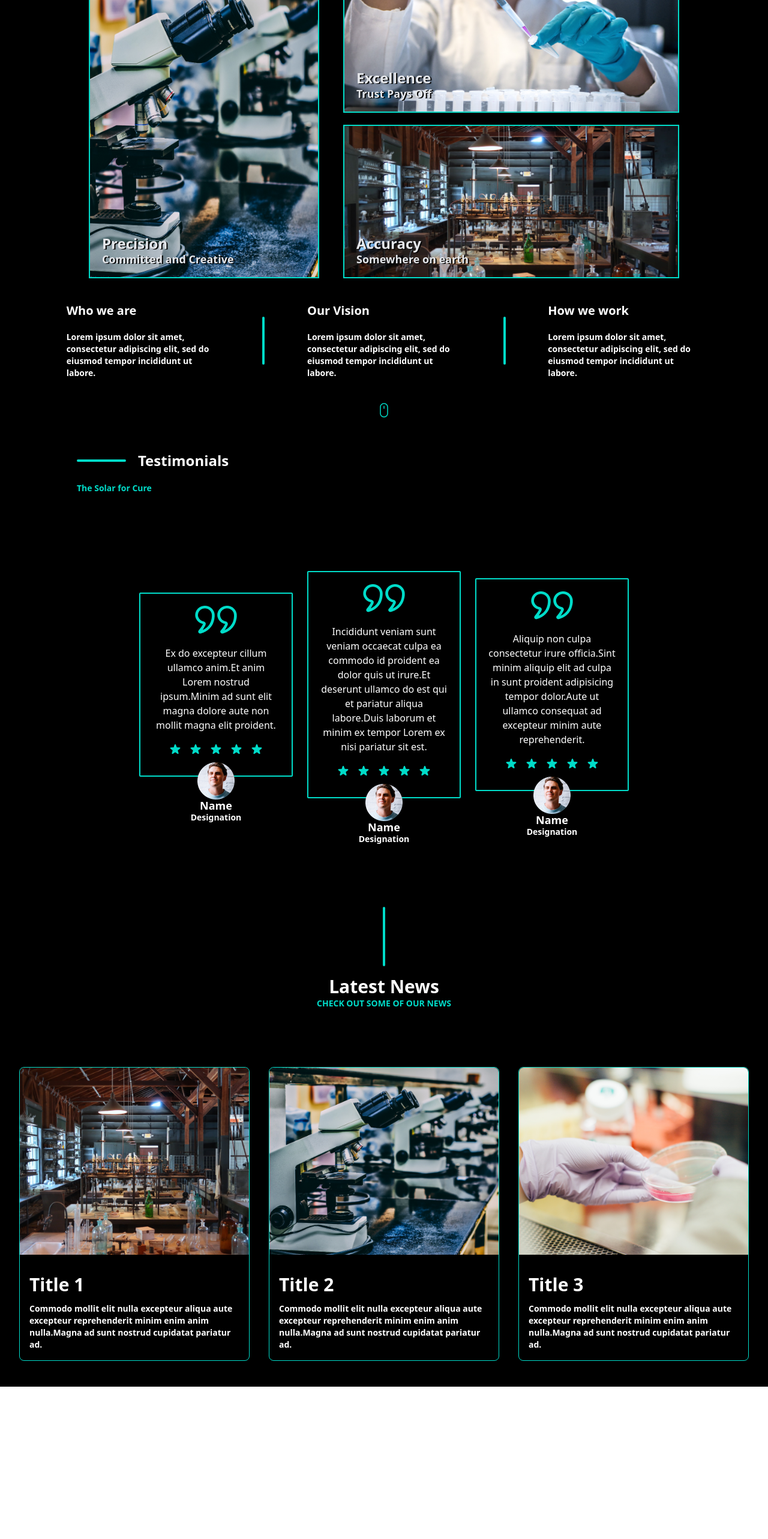
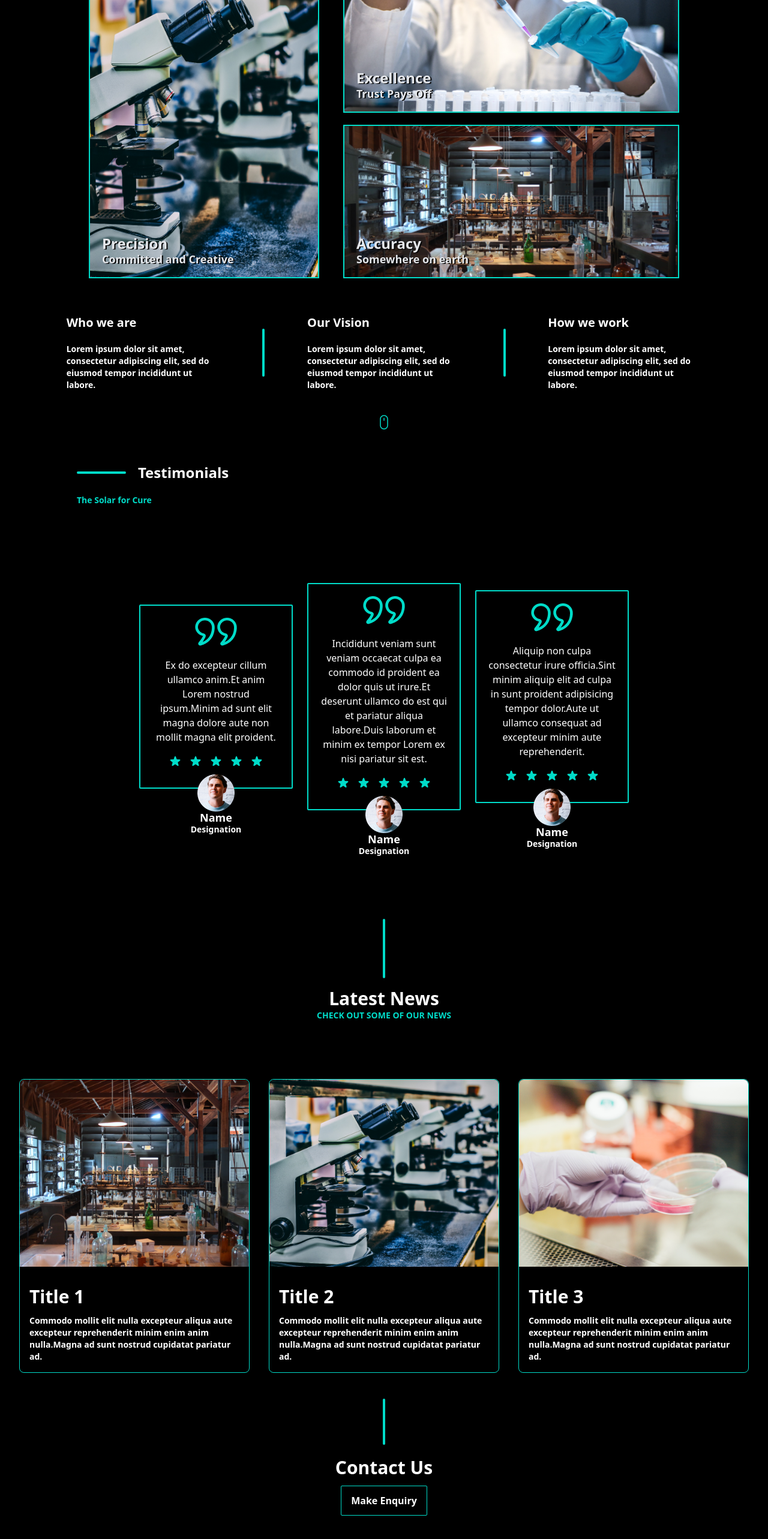
Before and after one commit to NEXT-BUG/sun-diagnostic-laboratory, a Next.js app: page / in a window 1280 px wide. Shown: the part 2683-5249 px from the top of the page at 60% size. Before the commit the page ends 4995 px from the top, so only its background shows below. Built offline with nearby package versions, Linux system fonts and the light colour scheme.

Commit message:
Added Small Changed

```diff
--- a/components/landingPage/About.js
+++ b/components/landingPage/About.js
@@ -52,7 +52,7 @@ const About = () => {
           </div>
         </div>
       </div>
-      <div className="text-white flex flex-col lg:flex-row items-center text-center lg:text-left space-y-5 lg:space-y-0 justify-evenly p-10">
+      <div className="text-white mt-5 flex flex-col lg:flex-row items-center text-center lg:text-left space-y-5 lg:space-y-0 justify-evenly p-10">
         <div className="border-2 lg:border-0 border-primary p-5 lg:p-0 rounded-sm lg:rounded-none space-y-5 w-64">
           <h2 className="text-xl font-bold">Who we are</h2>
           <p className="text-sm font-semibold">
--- a/components/landingPage/News.js
+++ b/components/landingPage/News.js
@@ -24,6 +24,7 @@ const mockNews = [
 
 const News = () => {
   return (
+    <>
       <div className="bg-black w-screen pb-10 h-full lg:h-screen text-white flex flex-col items-center space-y-4">
         <div className="w-[70%] h-1 rounded-lg mb-5 lg:mb-0 lg:w-1 lg:h-[13%] bg-primary mx-auto" />
         <div className="lg:pb-20">
@@ -39,6 +40,16 @@ const News = () => {
           ))}
         </div>
       </div>
+      <div className="w-screen h-32 lg:h-64 bg-black space-y-5 text-white text-center">
+        <div className="w-[70%] h-1 rounded-lg mb-5 lg:mb-0 lg:w-1 lg:h-[30%] bg-primary mx-auto" />
+        <div className="space-y-3">
+          <h1 className="text-3xl font-bold">Contact Us</h1>
+          <button className="px-4 py-3 border border-primary rounded-sm font-bold md:hover:scale-75 duration-300 ease-out">
+            Make Enquiry
+          </button>
+        </div>
+      </div>
+    </>
   );
 };
 
```
Lines whose indentation alone changed are shown as unchanged.
